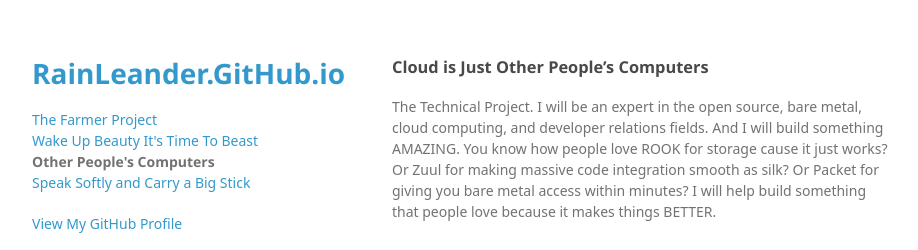
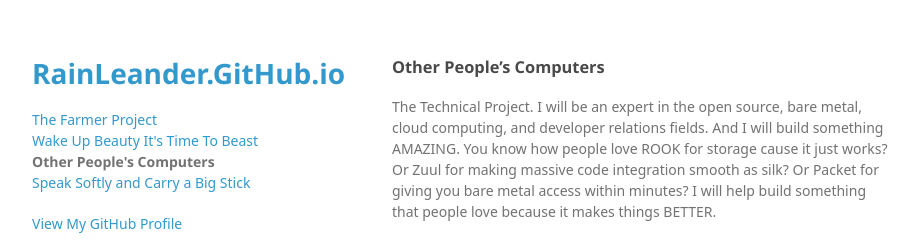
Before and after one commit to rainleander/rainleander.github.io, a Jekyll site: the page other-peoples-computers.html, which Jekyll copies as it is, in a window 1280 px wide. Shown: the top 250 px of the page, without its empty margins (178-1096 px from the left). Built offline with Jekyll 4.4.1, drawn with Linux system fonts in a browser that asks for light colours; some web fonts are replaced.

Commit message:
Update other-peoples-computers.html

```diff
--- a/other-peoples-computers.html
+++ b/other-peoples-computers.html
@@ -26,7 +26,7 @@
       </header>
       <section>
 <h3>
-<a id="cloud-is-just-other-peoples-computers" class="anchor" href="#cloud-is-just-other-peoples-computers" aria-hidden="true"><span aria-hidden="true" class="octicon octicon-link"></span></a>Cloud is Just Other People’s Computers</h3>
+<a id="other-peoples-computers" class="anchor" href="#other-peoples-computers" aria-hidden="true"><span aria-hidden="true" class="octicon octicon-link"></span></a>Other People’s Computers</h3>
 <p>The Technical Project. I will be an expert in the open source, bare metal, cloud computing, and developer relations fields. And I will build something AMAZING. You know how people love ROOK for storage cause it just works? Or Zuul for making massive code integration smooth as silk? Or Packet for giving you bare metal access within minutes? I will help build something that people love because it makes things BETTER.</p>
       </section>
       <footer>
```
